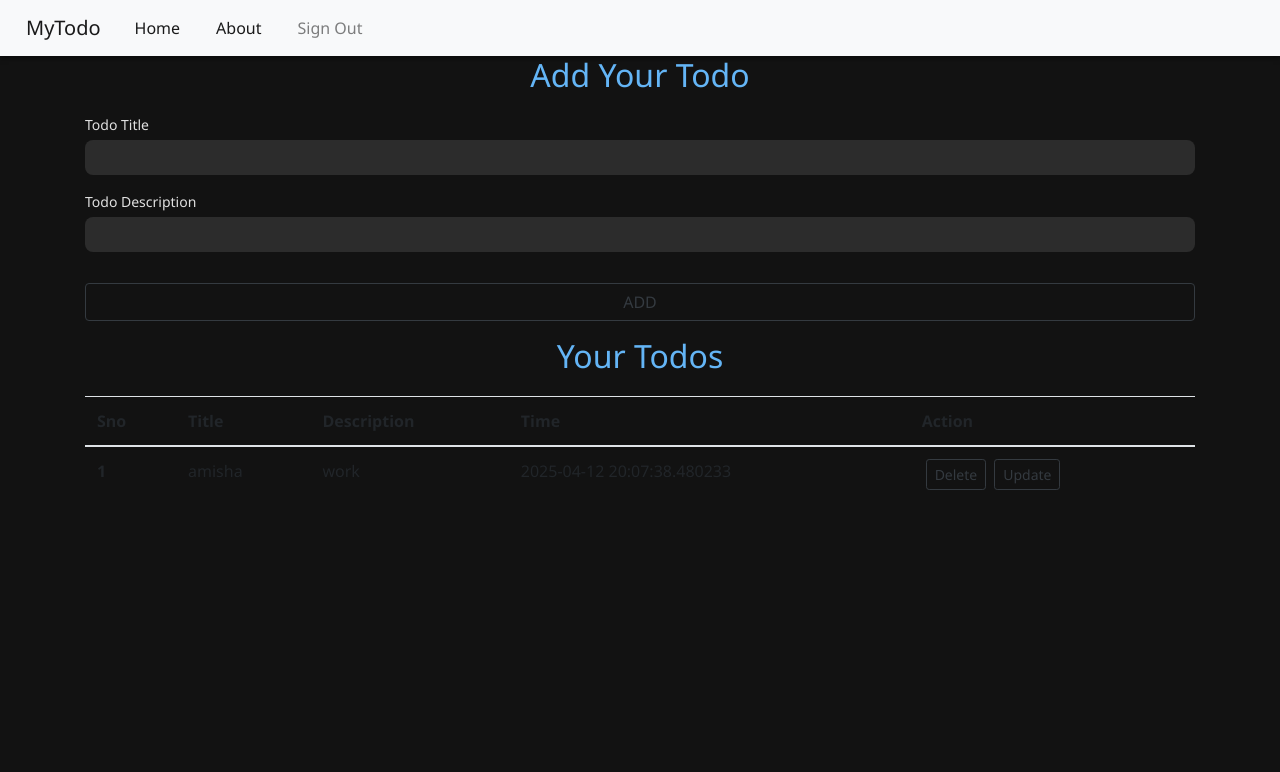
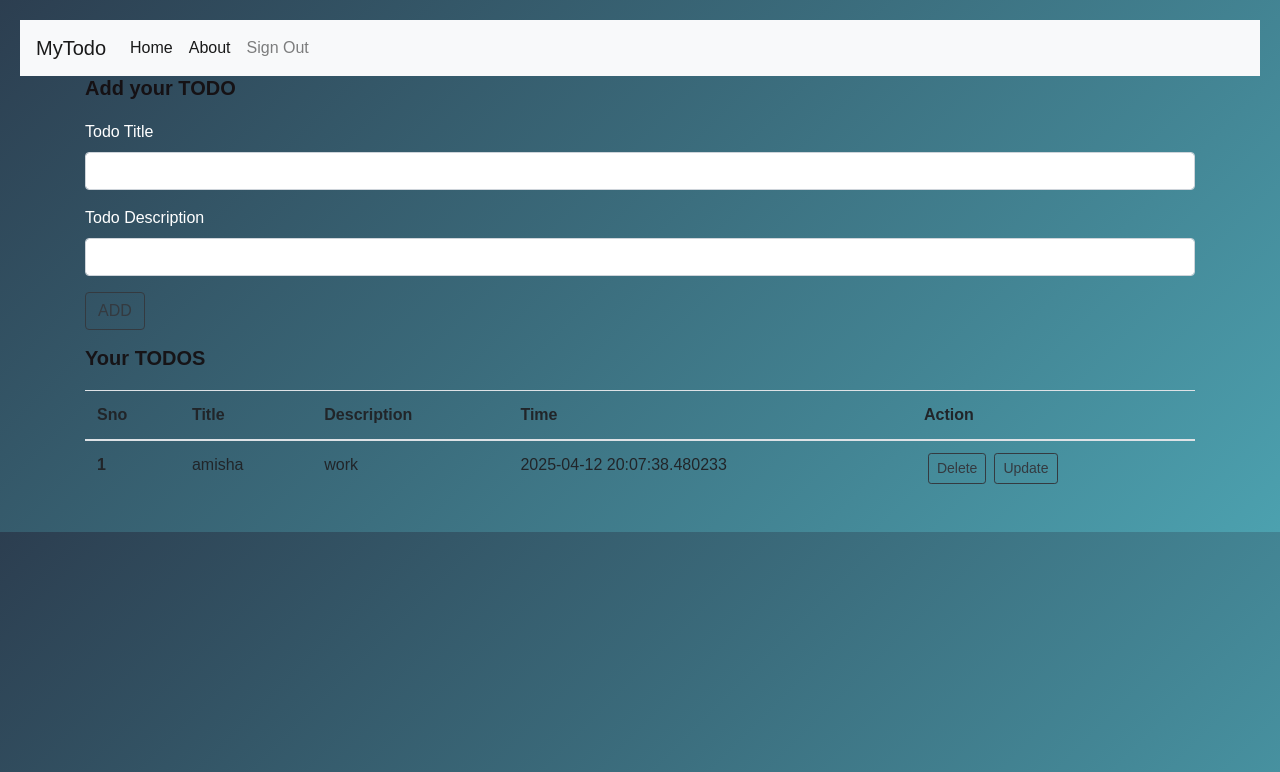
Before and after one commit to rawatamisha/TODO_list, a Flask app: page / in a window 1280 px wide. Shown: the top 772 px of the page. Run offline with Flask 3, Linux system fonts and the light colour scheme; a user stored in the database is signed in; data comes from the database, SQL or seed files in the repository; both versions use the stored data as it was after the commit.

Commit message:
made changes

```diff
--- a/static/css/style.css
+++ b/static/css/style.css
@@ -1,109 +1,94 @@
+/* General Styles */
 body {
-    background-color: #121212;
-    color: #e0e0e0;
-    font-family: 'Segoe UI', sans-serif;
+    font-family: 'Poppins', sans-serif;
     margin: 0;
     padding: 0;
+    background: linear-gradient(135deg, #2c3e50, #4ca1af);
+    color: #fff;
   }
 
-  /* Center wrapper */
-  .todo-wrapper {
-    display: flex;
-    justify-content: center;
-    align-items: center;
-    padding: 60px 20px;
+  /* Keep the previous background color */
+body {
+    background-color: #f4f4f9; /* Or use your original color */
+    font-family: Arial, sans-serif;
+    padding: 20px;
 }
 
-  /* Main box */
-  .todo-container {
-    background-color: #1e1e1e;
-    padding: 30px;
-    border-radius: 12px;
-    width: 100%;
-    max-width: 600px;
-    box-shadow: 0 8px 20px rgba(0, 0, 0, 0.6);
+/* Dashboard with subtle background */
+.dashboard {
+    background-color: #ffffff; /* White background for dashboard */
+    border-radius: 8px;
+    box-shadow: 0 2px 10px rgba(0, 0, 0, 0.1); /* Soft shadow for depth */
+    padding: 20px;
+    margin-top: 20px;
 }
 
-  /* Headings */
-  h2, h3 {
-    text-align: center;
-    color: #64b5f6;
+/* Styling for titles */
+h1, h2 {
+    font-size: 24px;
+    color: #333; /* Dark text for better contrast */
+    font-weight: bold;
     margin-bottom: 20px;
-    text-transform: capitalize;
 }
 
-  /* Form Labels */
-  label {
-    display: block;
-    font-size: 14px;
-    margin: 10px 0 5px;
+/* Add some spacing around the titles */
+h1 {
+    font-size: 28px;
+    text-align: center;
 }
 
-  /* Inputs */
-  input[type="text"], textarea {
+h2 {
+    font-size: 20px;
+    color: #100505d1; /* Slightly lighter color for the second title */
+}
+
+/* Add your Todo button */
+.add-todo-button {
+    padding: 10px 20px;
+    background-color: #4CAF50; /* Green button for Add Todo */
+    color: white;
+    border: none;
+    border-radius: 5px;
+    font-size: 16px;
+    cursor: pointer;
+    display: block;
     width: 100%;
-    padding: 12px;
-    border: none;
+    margin-top: 20px;
+}
+
+.add-todo-button:hover {
+    background-color: #45a049;
+}
+
+/* Todo List Styling */
+.todo-list {
+    list-style: none;
+    padding: 0;
+    margin: 20px 0;
+}
+
+.todo-item {
+    padding: 15px;
+    background-color: #fff;
     border-radius: 8px;
-    background-color: #2c2c2c;
-    color: #ffffff;
+    box-shadow: 0 2px 5px rgba(0, 0, 0, 0.1);
+    margin-bottom: 10px;
+    display: flex;
+    justify-content: space-between;
+    align-items: center;
+}
+
+/* Responsive Design for smaller screens */
+@media (max-width: 600px) {
+    .dashboard {
+        padding: 15px;
+    }
+
+    h1 {
+        font-size: 22px;
+    }
+
+    .todo-item {
         font-size: 14px;
     }
-
-  input:focus, textarea:focus {
-    outline: 2px solid #64b5f6;
 }
-
-  /* Button */
-  button {
-    width: 100%;
-    padding: 12px;
-    margin-top: 15px;
-    border: none;
-    border-radius: 8px;
-    background-color: #64b5f6;
-    color: #121212;
-    font-weight: bold;
-    cursor: pointer;
-    transition: background-color 0.3s;
-  }
-
-  button:hover {
-    background-color: #42a5f5;
-  }
-
-  /* Todos display */
-  .todo-box {
-    background-color: #2a2a2a;
-    margin: 10px 0;
-    padding: 15px;
-    border-radius: 8px;
-    color: #ccc;
-  }
-
-  /* Empty message */
-  .todo-box.empty {
-    text-align: center;
-    font-style: italic;
-    color: #aaa;
-  }
-
-  /* Navbar fix (optional) */
-  nav {
-    background-color: #1e1e1e;
-    color: #e0e0e0;
-    padding: 10px 20px;
-    text-align: center;
-    box-shadow: 0 2px 5px rgba(0,0,0,0.5);
-  }
-
-  nav a {
-    color: #e0e0e0;
-    margin: 0 10px;
-    text-decoration: none;
-    font-weight: 500;
-  }
-
-  nav a:hover {
-    color: #64b5f6;
-  }
--- a/templates/index.html
+++ b/templates/index.html
@@ -3,7 +3,7 @@
 {% block body %}
 
       <div class = "container">
-        <h2>add your todo</h2>
+        <h2>Add your TODO</h2>
         <form action="/" method="POST">
             <div class="mb-3">
               <label for="title">Todo Title</label>
@@ -18,7 +18,7 @@
       </div>
 
       <div class="container my-3">
-        <h2> your todos</h2>
+        <h2> Your TODOS</h2>
 
               {% if allTodo|length==0 %}
               <div class="alert alert-dark" role="alert">
```
Also changed, not shown: instance/todo.db. Lines whose indentation alone changed are shown as unchanged.
